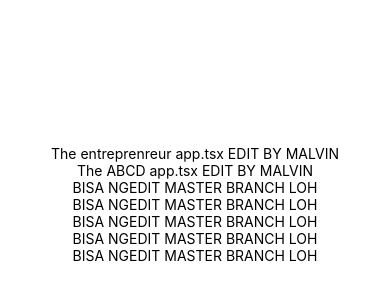
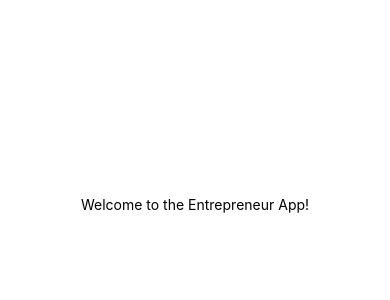
Before and after one commit to naufalrandhika88/The_Entrepreneur-1, a React Native app in the folder front-end/: screen / in a window 390 px wide. Shown: the part 218-518 px from the top of the page. Built offline with nearby package versions, Linux system fonts and the light colour scheme.

Commit message:
Edit App.tsx

```diff
--- a/front-end/src/App.tsx
+++ b/front-end/src/App.tsx
@@ -4,13 +4,7 @@ import { StyleSheet, Text, View } from 'react-native';
 export default function App() {
   return (
     <View style={styles.container}>
-      <Text>The entreprenreur app.tsx EDIT BY MALVIN</Text>
-      <Text>The ABCD app.tsx EDIT BY MALVIN</Text>
-      <Text>BISA NGEDIT MASTER BRANCH LOH</Text>
-      <Text>BISA NGEDIT MASTER BRANCH LOH</Text>
-      <Text>BISA NGEDIT MASTER BRANCH LOH</Text>
-      <Text>BISA NGEDIT MASTER BRANCH LOH</Text>
-      <Text>BISA NGEDIT MASTER BRANCH LOH</Text>
+      <Text>Welcome to the Entrepreneur App!</Text>
     </View>
   );
 }
```
